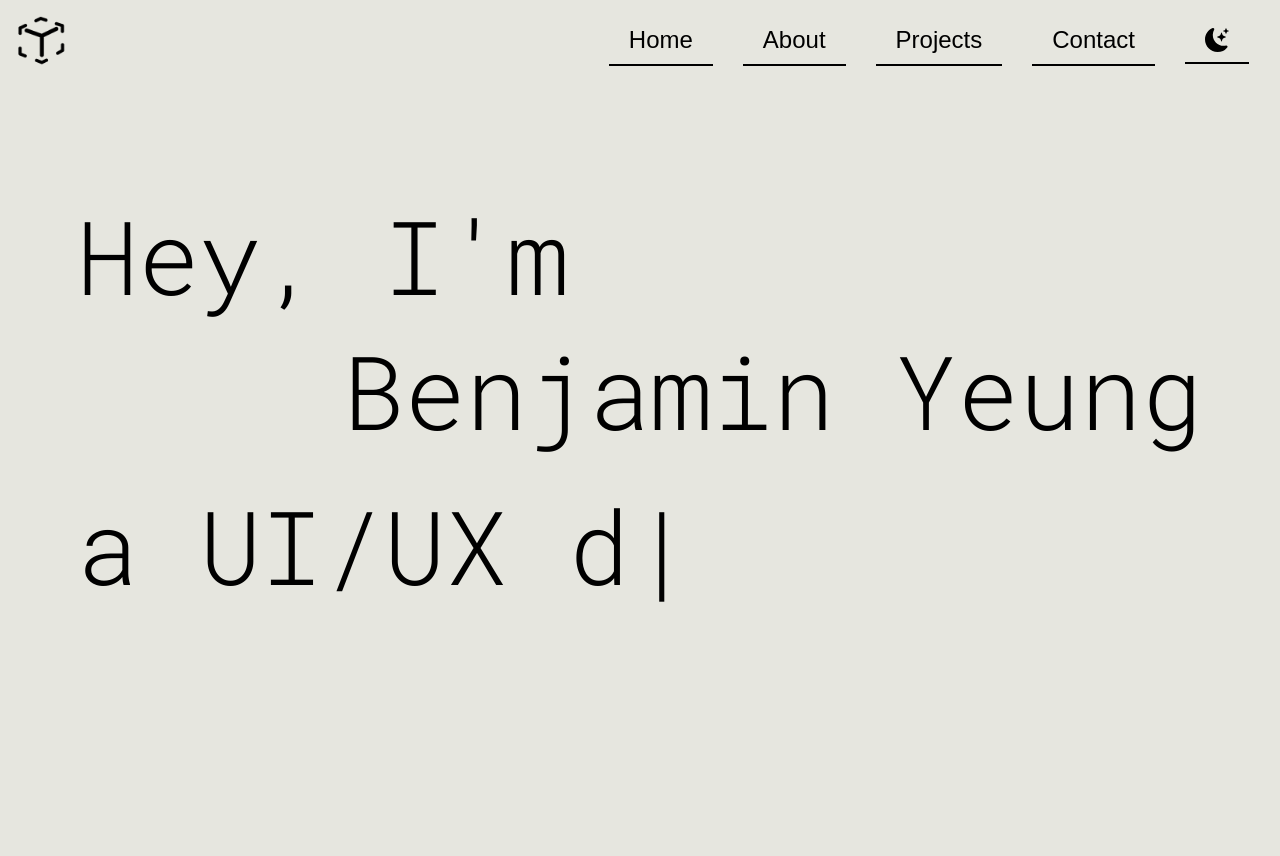
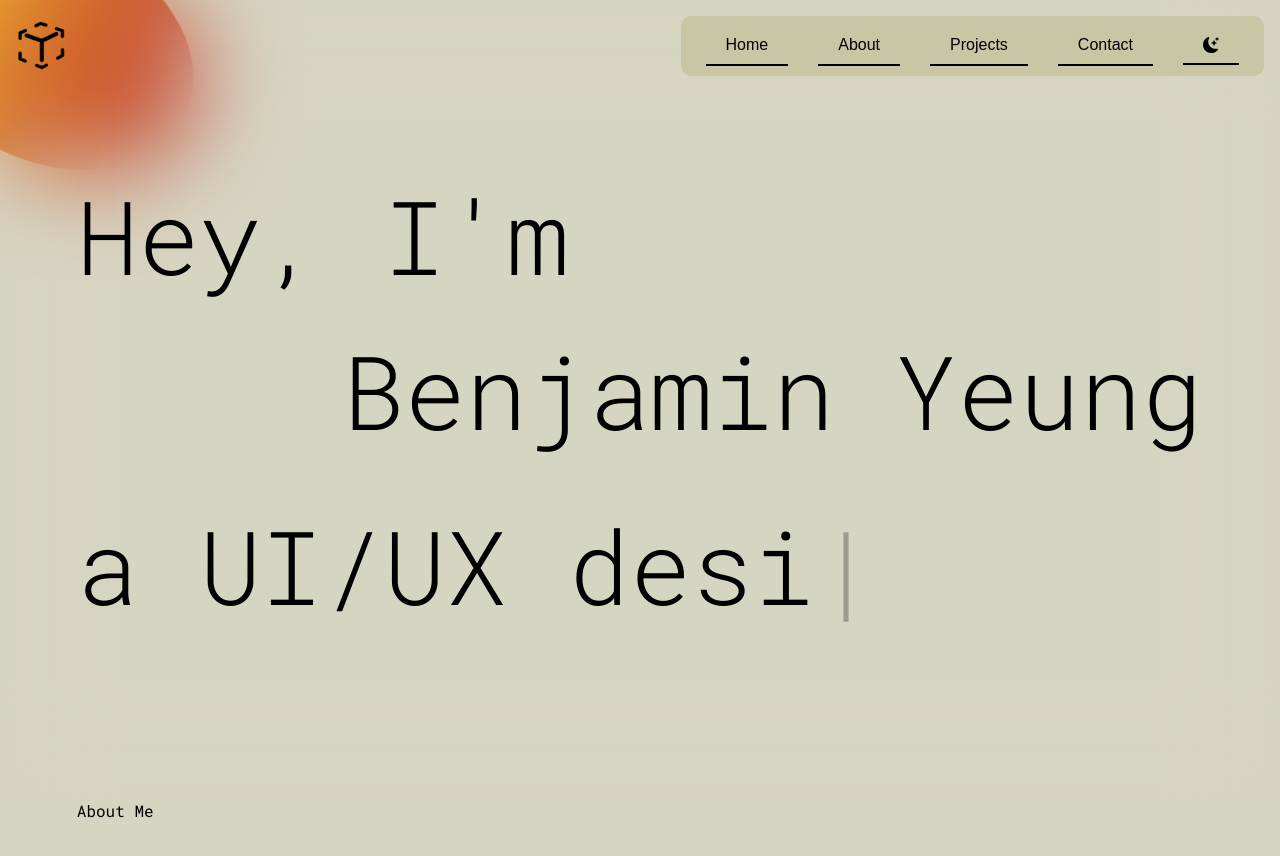
Before and after one commit to ben-yeung/portfolio-template, a Next.js app: page / in a window 1280 px wide. Shown: the top 856 px of the page. Before the commit the page ends 800 px from the top, so only its background shows below. Built offline with nearby package versions, Linux system fonts and the light colour scheme.

Commit message:
blob cursor + style fixes

```diff
--- a/package.json
+++ b/package.json
@@ -9,6 +9,7 @@
     "lint": "next lint"
   },
   "dependencies": {
+    "framer-motion": "^11.0.22",
     "next": "14.1.0",
     "next-themes": "^0.2.1",
     "react": "^18",
--- a/src/app/globals.css
+++ b/src/app/globals.css
@@ -3,14 +3,14 @@
   --border-radius: 12px;
   --font-mono: ui-monospace, Menlo, Monaco, "Cascadia Mono", "Segoe UI Mono", "Roboto Mono", "Oxygen Mono", "Ubuntu Monospace", "Source Code Pro", "Fira Mono", "Droid Sans Mono", "Courier New", monospace;
 
-  --darkprimary: #515751;
-  --darksecondary: #0b132b;
+  --darkprimary: #18181b;
+  --darksecondary: #2A2A2F;
   --darkaccent: #1c2541;
   --darkcolor: #5bc0be;
   --darkfont: #F5F9E9;
 
-  --lightprimary: #e6e6df;
-  --lightsecondary: #ded0b6;
+  --lightprimary: #D6D5C2;
+  --lightsecondary: #C9C6A6;
   --lightaccent: #b2a59b;
   --lightcolor: #607274;
   --lightfont: #515751;
@@ -21,6 +21,7 @@
   padding: 10px 20px 10px 20px;
   background-color: transparent;
   cursor: pointer;
+  z-index: 10;
 }
 
 [data-theme="dark"] .customBtn {
--- a/src/app/page.module.css
+++ b/src/app/page.module.css
@@ -6,7 +6,29 @@
   background-color: var(--lightprimary);
 }
 
-#blob {
+.main {
+  display: flex;
+  flex-direction: column;
+  align-items: center;
+  min-height: 100%;
+  width: 100%;
+}
+
+.section {
+  display: flex;
+  flex-direction: column;
+  align-items: flex-start;
+  justify-content: flex-start;
+  height: 100vh;
+  width: 100%;
+  flex-grow: 1;
+  padding: 0 6vw 0 6vw;
+  overflow: hidden;
+  z-index: 10;
+
+}
+
+.blob {
   width: 300px;
   height: 300px;
   border-radius: 50%;
@@ -15,17 +37,17 @@
   position: absolute;
   cursor: pointer;
   pointer-events: none;
-  z-index: 5;
-  transition: 750ms linear;
+  transition: 100ms linear;
+  z-index: 1;
 }
 
-#overlay {
+.overlay {
   width: 100%;
   height: 100%;
   pointer-events: none;
-  position: absolute;
-  z-index: -1;
-  backdrop-filter: blur(100px);
+  position: fixed;
+  z-index: 2;
+  backdrop-filter: blur(50px);
 }
 
 @keyframes blobanimate {
@@ -40,36 +62,18 @@
   }
 }
 
-.main {
-  display: flex;
-  flex-direction: column;
-  align-items: center;
-  min-height: 100vh;
-  width: 100%;
-}
-
-.section {
-  display: flex;
-  flex-direction: row;
-  align-items: center;
-  justify-content: flex-start;
-  height: 100vh;
-  width: 100%;
-  flex-grow: 1;
-  padding: 0 6vw 0 6vw;
-  overflow: hidden;
-  z-index: 1;
-
-}
-
 .hero-intro {
   display: flex;
   flex-direction: column;
   align-items: flex-start;
+  justify-content: center;
   z-index: 1;
   font-weight: 300;
   min-width: 100%;
+  min-height: 100%;
   font-size: max(8vw, 5rem);
+  row-gap: 20px;
+  pointer-events: none;
 }
 
 .hero-last {
@@ -119,7 +123,7 @@
   }
 
   .hero-intro {
-    min-height: 100%;
+    min-height: 80%;
     row-gap: 30px;
   }
 
--- a/src/app/page.tsx
+++ b/src/app/page.tsx
@@ -2,47 +2,47 @@
 
 import styles from "./page.module.css";
 import NavBar from "@/components/NavBar/navbar";
-import { useState, useEffect } from "react";
+import { useState, useEffect, useRef, MouseEvent } from "react";
 import { useTheme } from "next-themes";
 import Typewriter from "typewriter-effect";
+import useMousePosition from "@/utils/useMousePosition";
+import { motion } from "framer-motion"
 
 export default function Home() {
   const { systemTheme, theme, setTheme } = useTheme();
   const currTheme = theme === "system" ? systemTheme : theme;
   const [mounted, setMounted] = useState(false);
-  const [mousePosition, setCoords] = useState({
-    x: 0,
-    y: 0
-  })
+  const mousePosition = useMousePosition();
 
   var start = 1000;
   useEffect(() => {
     setMounted(true);
   }, []);
 
-  useEffect(() => {
-    console.log(currTheme);
-  }, [currTheme]);
-
   if (!mounted) {
     return null;
   }
 
-  function handleMouseMove(event:any) {
-    const {x, y} = event;
-    setCoords({x: x - 15, y: y - 15});
+  const cursorVariants = {
+    default: {
+      x: mousePosition.x,
+      y: mousePosition.y
+    }
   }
 
+  return (
+    <main className={`${styles["main"]} ${currTheme == "dark" ? styles.dark : styles.light}`}>
+      <div className={styles["overlay"]}></div>
+      <motion.div className={styles["blob"]}
+      style={{left: mousePosition.x, top: mousePosition.y}}
+      ></motion.div>
+      <NavBar />
 
-  return (
-    <main className={`${styles.main} ${currTheme == "dark" ? styles.dark : styles.light}`} onMouseMove={handleMouseMove}>
-      <NavBar />
-      <div id="overlay"></div>
-      <div id="blob" style={{ top:`${mousePosition.x}px`, left: `${mousePosition.y}px`}}></div>
       <div className={`${styles["section"]} ${styles["hero"]}`}>
         <div className={styles["hero-intro"]}>
           <div className={styles["hero-first"]}>Hey, I'm</div>
           <div className={styles["hero-last"]}>Benjamin Yeung</div>
+
           <div className={styles["typewriter"]}>
             <Typewriter
               onInit={(typewriter) => {
@@ -91,7 +91,9 @@ export default function Home() {
           />
         </svg> */}
       </div>
-      {/* <div className={styles["section"]}></div> */}
+      <div className={styles["section"]}>
+        <div>About Me</div>
+      </div>
     </main>
   );
 }
--- a/src/components/ModeSwitch/modeswitch.module.css
+++ b/src/components/ModeSwitch/modeswitch.module.css
@@ -2,5 +2,5 @@
   display: flex;
   align-items: center;
   justify-content: center;
-  font-size: 1.5rem;
+  font-size: 1rem;
 }
--- a/src/components/NavBar/navbar.module.css
+++ b/src/components/NavBar/navbar.module.css
@@ -28,8 +28,19 @@
   flex-direction: row;
   align-items: center;
   justify-content: center;
-  font-size: 1em;
+  padding: 10px;
+  border-radius: 10px;
 }
+
+[data-theme="light"] .btnContainer {
+  background-color: var(--lightsecondary);
+}
+
+
+[data-theme="dark"] .btnContainer {
+  background-color: var(--darksecondary);
+}
+
 
 .btnContainer > * {
   margin: 0 15px 0 15px;
@@ -49,7 +60,7 @@
 .navBtn {
   min-width: 100%;
   text-decoration: none;
-  font-size: 1.5rem;
+  font-size: 1rem;
 }
 
 /* For mobile phones: */
--- /dev/null
+++ b/src/utils/useMousePosition.tsx
@@ -0,0 +1,18 @@
+import { useState, useEffect } from "react";
+
+// Simple event listener to update mouse position for cursor follower
+export default function useMousePosition() {
+    const [mousePosition, setMousePosition] = useState({x: -100, y: -100})
+
+    const updateMousePosition = (event:any) => {
+        setMousePosition({x: event.pageX - 120, y: event.pageY - 120})
+    }
+
+    useEffect(() => {
+        window.addEventListener("mousemove", updateMousePosition);
+
+        return () => {window.removeEventListener("mousemove", updateMousePosition)};
+    }, [])
+
+    return mousePosition;
+}
```
Also changed, not shown: 1 other file (tests, documents, lock files or other folders).
